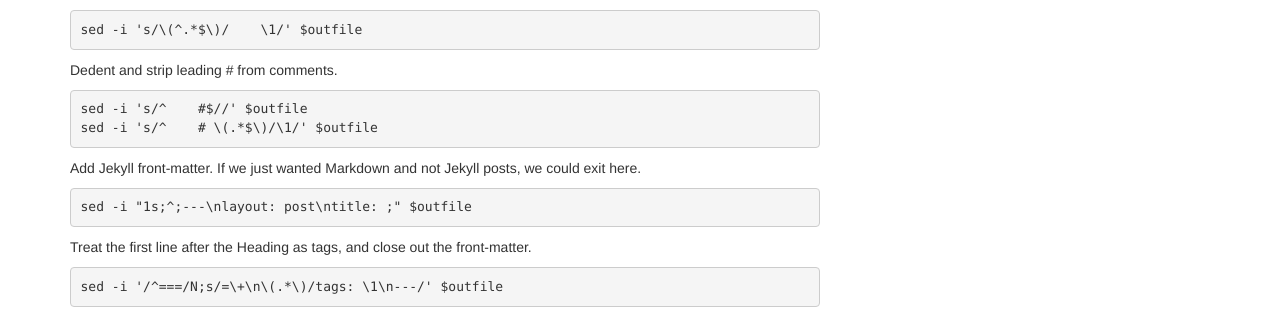
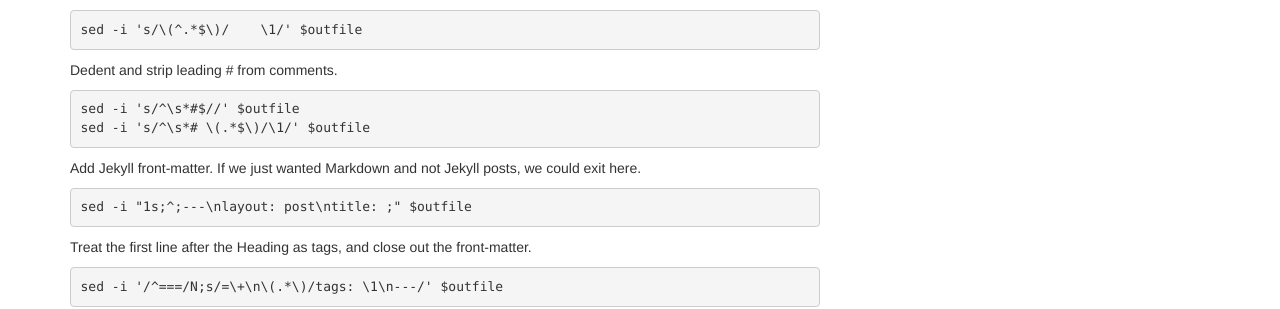
Before and after one commit to matt2000/practical-solutions, a Jekyll site: the page built from _posts/2014-08-26-make-md.sh.md, in a window 1280 px wide. Shown: the part 1215-1524 px from the top of the page. Built offline with Jekyll 4.4.1, drawn with Linux system fonts in a browser that asks for light colours; nearby versions of some CDN libraries.

Commit message:
It works better if we don't actually count spaces.

```diff
--- a/_posts/2014-08-26-make-md.sh.md
+++ b/_posts/2014-08-26-make-md.sh.md
@@ -65,8 +65,8 @@ Indent everything, so the code gets indented.
 
 Dedent and strip leading # from comments.
 
-    sed -i 's/^    #$//' $outfile
-    sed -i 's/^    # \(.*$\)/\1/' $outfile
+    sed -i 's/^\s*#$//' $outfile
+    sed -i 's/^\s*# \(.*$\)/\1/' $outfile
 
 Add Jekyll front-matter. If we just wanted Markdown and not Jekyll posts, we
 could exit here.
```
Also changed, not shown: 1 other file.
